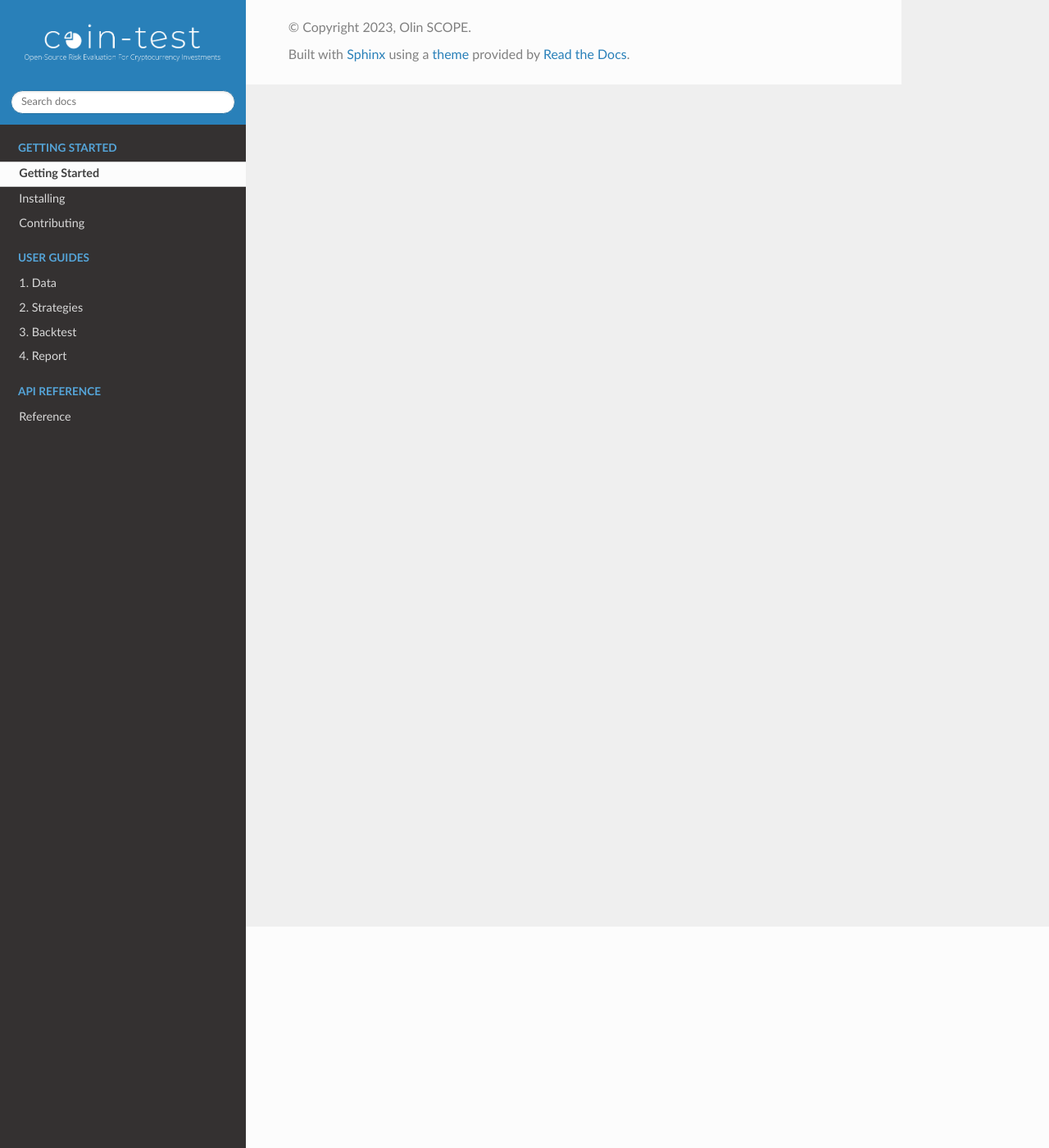
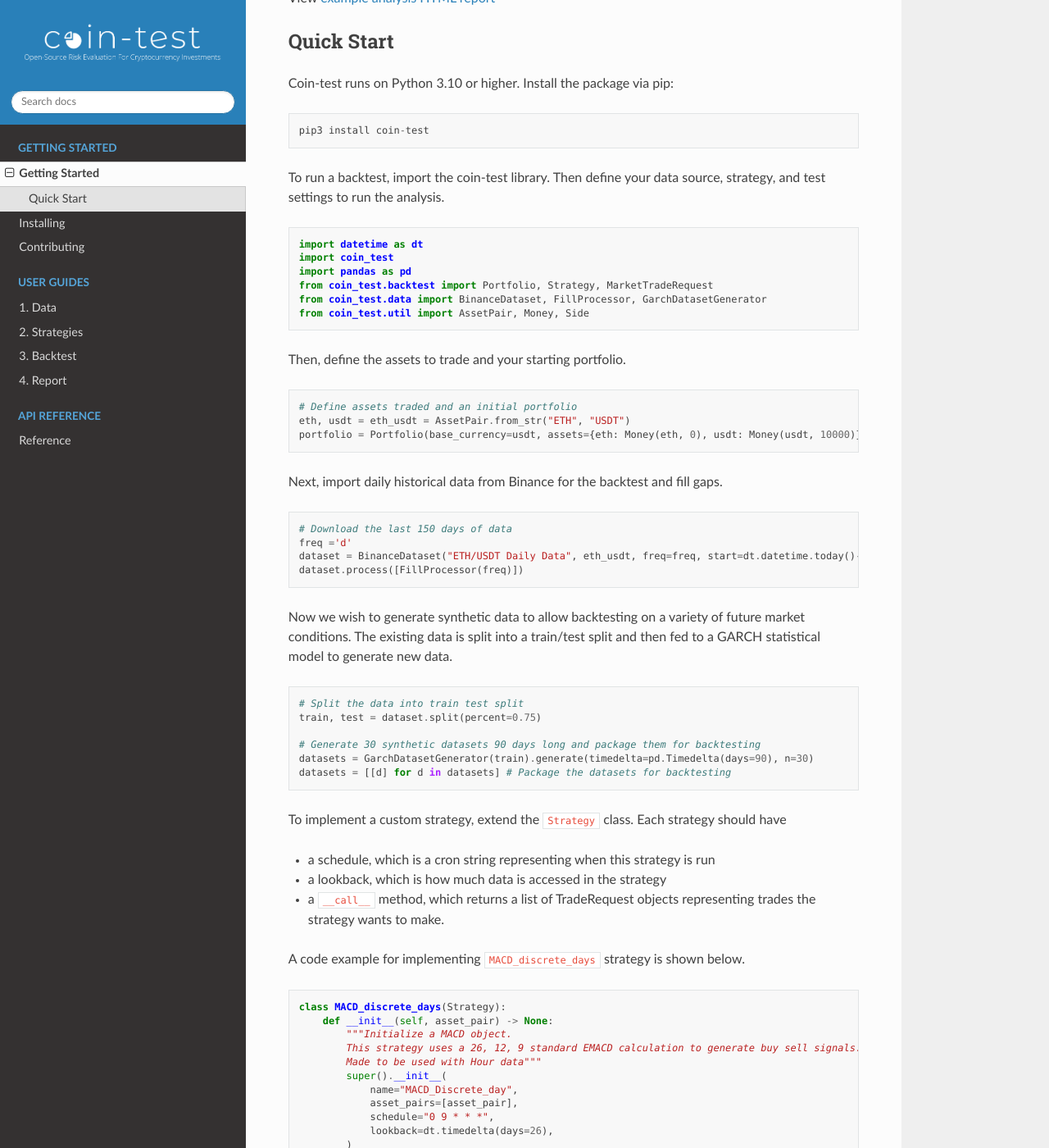
Before and after one commit to coin-test/coin-test, a Sphinx documentation site: the page built from docs/gettingstarted.rst, in a window 1280 px wide and 1400 px high, scrolled down 270 px. Shown: the whole window at 82% size. Built offline with Sphinx 7.4.7 and the Read the Docs theme 2.0.0, drawn with Linux system fonts in a browser that asks for light colours; some of the changed text lies outside the part shown.

Commit message:
Add getting started page content

```diff
--- a/docs/gettingstarted.rst
+++ b/docs/gettingstarted.rst
@@ -1,4 +1,118 @@
 Getting Started
 ===============
 
-Lorem ipsum xxx.
+Coin-test is a backtesting library designed for cryptocurrency trading. It supports trading strategies across multiple currencies and advanced configurations of tests, including cron-based scheduled execution of strategies, synthetic data generation, slippage modeling, and trading fees.
+
+View `example analysis HTML report <https://coin-test.github.io/analysis-demo/>`_
+
+Quick Start
+-----------
+
+Coin-test runs on Python 3.10 or higher. Install the package via pip:
+
+.. code-block::
+
+    pip3 install coin-test
+
+
+To run a backtest, import the coin-test library. Then define your data source, strategy, and test settings to run the analysis.
+
+.. code-block:: python
+
+    import datetime as dt
+    import coin_test
+    import pandas as pd
+    from coin_test.backtest import Portfolio, Strategy, MarketTradeRequest
+    from coin_test.data import BinanceDataset, FillProcessor, GarchDatasetGenerator
+    from coin_test.util import AssetPair, Money, Side
+
+
+Then, define the assets to trade and your starting portfolio.
+
+.. code-block:: python
+
+    # Define assets traded and an initial portfolio
+    eth, usdt = eth_usdt = AssetPair.from_str("ETH", "USDT")
+    portfolio = Portfolio(base_currency=usdt, assets={eth: Money(eth, 0), usdt: Money(usdt, 10000)})
+
+
+Next, import daily historical data from Binance for the backtest and fill gaps.
+
+.. code-block:: python
+
+    # Download the last 150 days of data
+    freq ='d'
+    dataset = BinanceDataset("ETH/USDT Daily Data", eth_usdt, freq=freq, start=dt.datetime.today()-dt.timedelta(days=150))
+    dataset.process([FillProcessor(freq)])
+
+Now we wish to generate synthetic data to allow backtesting on a variety of future market conditions.
+The existing data is split into a train/test split and then fed to a GARCH statistical model to generate new data.
+
+.. code-block:: python
+
+    # Split the data into train test split
+    train, test = dataset.split(percent=0.75)
+
+    # Generate 30 synthetic datasets 90 days long and package them for backtesting
+    datasets = GarchDatasetGenerator(train).generate(timedelta=pd.Timedelta(days=90), n=30)
+    datasets = [[d] for d in datasets] # Package the datasets for backtesting
+
+To implement a custom strategy, extend the ``Strategy`` class. Each strategy should have
+
+* a schedule, which is a cron string representing when this strategy is run
+* a lookback, which is how much data is accessed in the strategy
+* a ``__call__`` method, which returns a list of TradeRequest objects representing trades the strategy wants to make.
+
+A code example for implementing ``MACD_discrete_days`` strategy is shown below.
+
+.. code-block:: python
+
+    class MACD_discrete_days(Strategy):
+        def __init__(self, asset_pair) -> None:
+            """Initialize a MACD object.
+            This strategy uses a 26, 12, 9 standard EMACD calculation to generate buy sell signals.
+            Made to be used with Hour data"""
+            super().__init__(
+                name="MACD_Discrete_day",
+                asset_pairs=[asset_pair],
+                schedule="0 9 * * *",
+                lookback=dt.timedelta(days=26),
+            )
+            self.perc = .98
+            self.invested = False
+
+        def __call__(self, time, portfolio, lookback_data):
+            """Execute strategy."""
+            asset_ticker, base_ticker = asset_pair = self.asset_pairs[0]
+            data = lookback_data[asset_pair]["Close"]
+
+            macd, signal, fast_ma, slow_ma = macd_indicator(data, 12, 26, 9)
+
+            if signal < macd and not self.invested:
+                self.invested =True
+                return [MarketTradeRequest(
+                    asset_pair,
+                    Side.BUY,
+                    notional=portfolio.available_assets(base_ticker).qty * self.perc,
+                )]
+            elif signal > macd and self.invested:
+                self.invested = False
+                return [MarketTradeRequest(
+                    asset_pair,
+                    Side.SELL,
+                    qty=portfolio.available_assets(asset_ticker).qty * self.perc,
+                )]
+            else:
+                return []
+
+To run the backtest, create a portfolio with starting values of assets and call the ``run`` method. This package supports testing multiple strategies at once. See our `user guide in docs </userguide/data.html>`_ for more advanced features and customization options.
+
+.. code-block:: python
+
+    # Package the strategies before backtesting
+    strategies = [[MACD_discrete_days(eth_usdt)]]
+
+    # Run the backtest and generate the report
+    results = coin_test.run(datasets, strategies, portfolio, backtest_length=pd.Timedelta(days=90), n_parallel=8)
+
+`Check out the report generated by this example! <https://coin-test.github.io/analysis-demo/>`_
```
